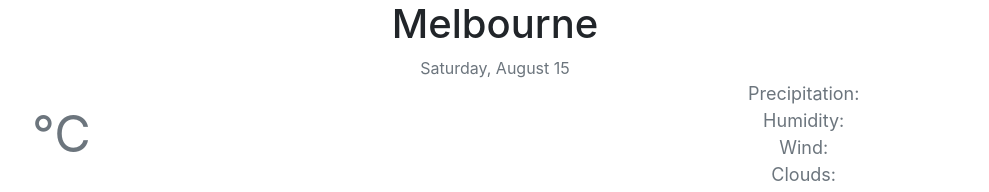
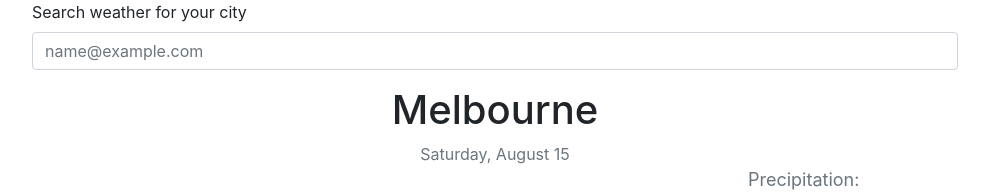
Before and after one commit to Annie-Huang/weather-app, a React (Create React App) app: page / in a window 1280 px wide. Shown: the top 192 px of the page, without its empty margins (145-1134 px from the left). Built offline with nearby package versions, Linux system fonts and the light colour scheme; no server answers.

Commit message:
Create basic SearchWeather.tsx component and get rid of Parameter 'xxx' implicitly has an 'any' type

```diff
--- a/src/App.tsx
+++ b/src/App.tsx
@@ -1,13 +1,14 @@
-import React from 'react';
+import React, {useState} from 'react';
 import './App.css';
 import useFetchWeather from "./useFetchWeather";
 import {dayWeather} from './model/weather.model';
 import DailyForecast from './components/DailyForecast';
 import CurrentWeather from './components/CurrentWeather';
+import SearchWeather from './components/SearchWeather';
 
 function App() {
-  const city = 'melbourne';
-  const units = 'M';
+  const [city, setCity] = useState('melbourne');
+  const [units, setUnits] = useState('M');
   const {loading, days} = useFetchWeather(city, units);
 
   console.log('loading=', loading);
@@ -15,6 +16,7 @@ function App() {
 
   return (
     <div className='container' style={{maxWidth: '950px'}}>
+      <SearchWeather city={city}/>
       <CurrentWeather {...days[0]} city={city} units={units}/>
       <div className='forecast-wrapper'>
         {days.map((day: dayWeather, index: number) => <DailyForecast key={index} {...day}/>)}
--- a/src/components/CurrentWeather.tsx
+++ b/src/components/CurrentWeather.tsx
@@ -4,7 +4,6 @@ import {WEATHER_UNIT_MAPPER} from '../constant/weather.constant';
 import {getCalendarMonth, getWeekDay} from '../untils/weather.utils';
 
 const CurrentWeather = (today: any) => {
-  // @ts-ignore
   const unit = WEATHER_UNIT_MAPPER[today.units].shortName;
   const dateOfToday = new Date();
 
--- /dev/null
+++ b/src/components/SearchWeather.tsx
@@ -0,0 +1,12 @@
+import React from 'react';
+
+const SearchWeather = ({city: string}) => {
+  return (
+    <div className="mb-3">
+      <label htmlFor="exampleFormControlInput1" className="form-label">Search weather for your city</label>
+      <input type="text" className="form-control" id="exampleFormControlInput1" placeholder="name@example.com" />
+    </div>
+  );
+};
+
+export default SearchWeather;
--- a/tsconfig.json
+++ b/tsconfig.json
@@ -17,7 +17,8 @@
     "resolveJsonModule": true,
     "isolatedModules": true,
     "noEmit": true,
-    "jsx": "react"
+    "jsx": "react",
+    "noImplicitAny": false
   },
   "include": [
     "src"
```
Also changed, not shown: Note.txt, 1 other file (tests, documents, lock files or other folders).
